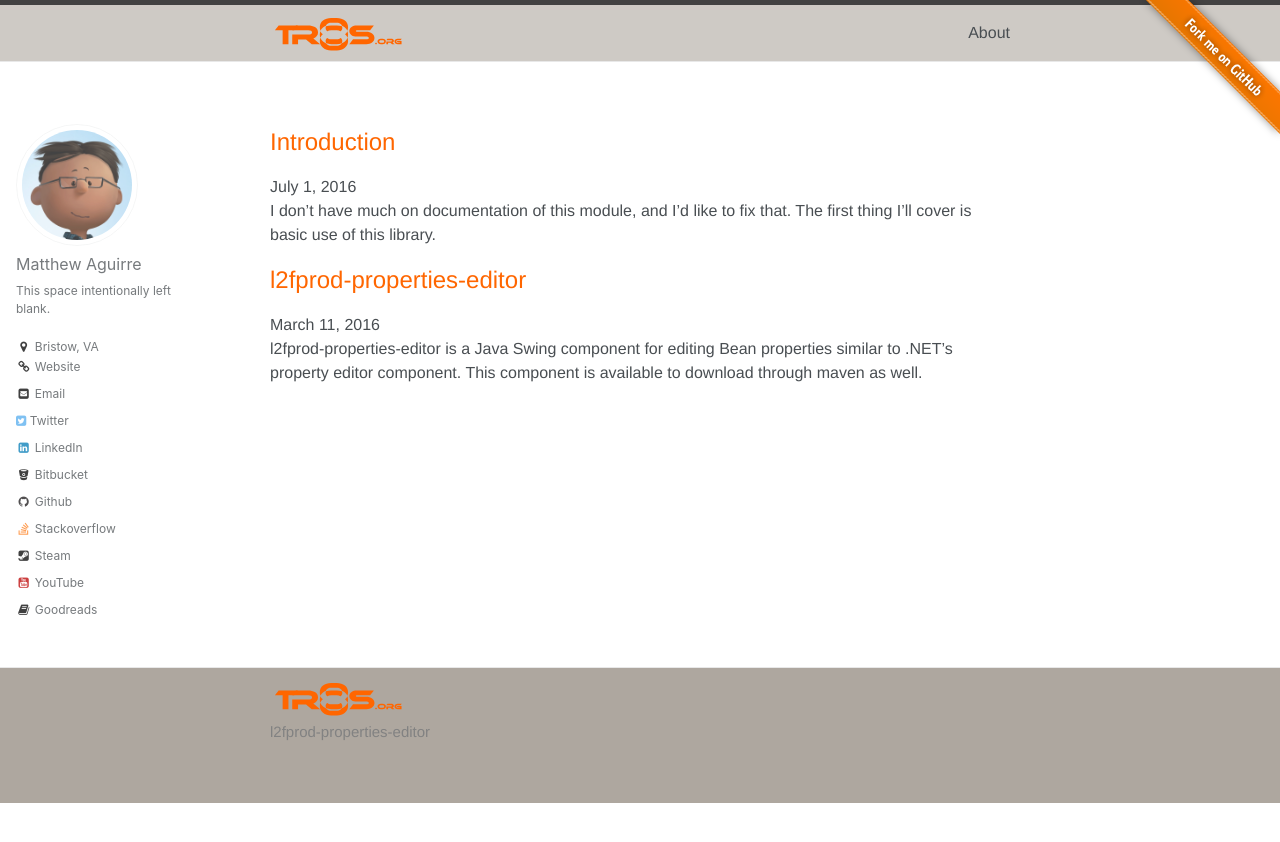
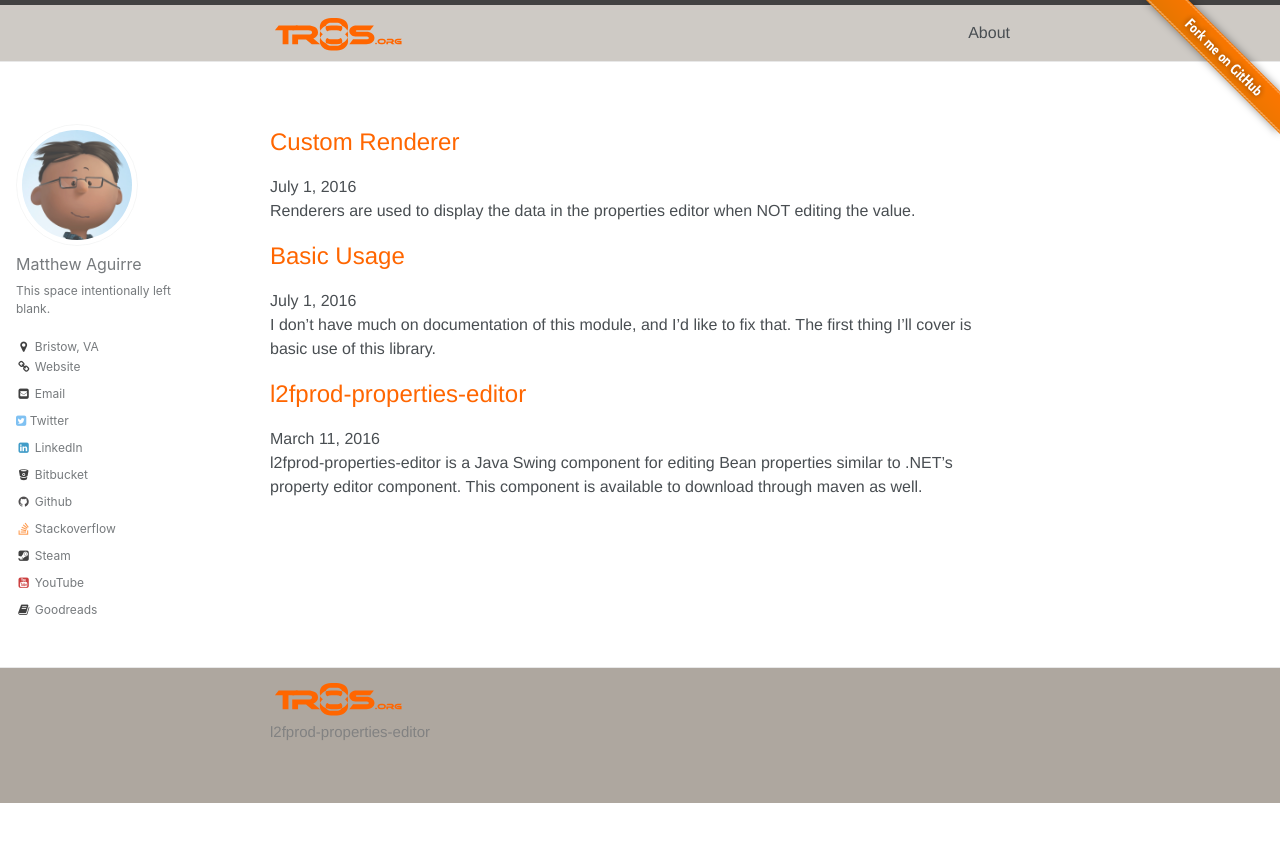
Before and after one commit to atomixnmc/l2fprod-properties-editor, a Jekyll site: the page built from index.html, in a window 1280 px wide. Shown: the top 842 px of the page. Built offline with Jekyll 4.4.1, drawn with Linux system fonts in a browser that asks for light colours; the list of posts is cut into pages by our own code; some of the changed lines change nothing that is shown.

Commit message:
Added documentation concerning renderers.

````diff
--- a/_posts/2016-07-01-intro.md
+++ b/_posts/2016-07-01-basic.md
@@ -1,6 +1,6 @@
 ---
 layout: post
-title: Introduction
+title: Basic Usage
 date: '2016-07-01 13:37:00 -0400'
 categories: dev
 tags:
--- /dev/null
+++ b/_posts/2016-07-01-custom-renderer.md
@@ -0,0 +1,175 @@
+---
+layout: post
+title: Custom Renderer
+date: '2016-07-01 13:37:00 -0400'
+categories: dev
+tags:
+  - documentation
+author: Matthew Aguirre
+---
+
+Renderers are used to display the data in the properties editor when NOT editing the value.
+
+These are generally pretty straight forward. The DefaultCellRenderer provides the ability to show an Icon and String rendering of the value to display.
+
+# Font Renderer
+
+Here is a quick example of a `Font` object being rendered using a `DefaultCellRenderer`.
+
+```java
+package com.l2fprod.common.swing.renderer;
+
+import com.l2fprod.common.annotations.RendererRegistry;
+import java.awt.Font;
+
+@RendererRegistry(type = Font.class)
+public class FontPropertyRenderer extends DefaultCellRenderer {
+
+    @Override
+    public void setValue(Object value) {
+        super.setValue(((Font) value).getFontName()
+                + ", "
+                + ((Font) value).getSize());
+    }
+}
+```
+
+Essentially, use the `RendererRegistry` custom annotation to register as a Renderer for the `Font` class type.
+
+Then call the `super.setValue(...)` with a `String` value to represent the value of the `Font` object to modify. This will display the name and the font size of the Font object.
+
+# Color Renderer
+
+Here you can see that we are registering the class to be a renderer for the `Color` class type.
+
+```java
+package com.l2fprod.common.swing.renderer;
+
+import com.l2fprod.common.annotations.RendererRegistry;
+import java.awt.Color;
+import java.awt.Component;
+import java.awt.Graphics;
+import java.awt.Graphics2D;
+import java.awt.Paint;
+
+import javax.swing.Icon;
+import javax.swing.UIManager;
+
+/**
+ * ColorCellRenderer.
+ */
+@RendererRegistry(type = Color.class)
+public class ColorCellRenderer extends DefaultCellRenderer {
+
+    public static String toHex(Color color) {
+        String red = Integer.toHexString(color.getRed());
+        String green = Integer.toHexString(color.getGreen());
+        String blue = Integer.toHexString(color.getBlue());
+
+        if (red.length() == 1) {
+            red = "0" + red;
+        }
+        if (green.length() == 1) {
+            green = "0" + green;
+        }
+        if (blue.length() == 1) {
+            blue = "0" + blue;
+        }
+        return ("#" + red + green + blue).toUpperCase();
+    }
+
+    @Override
+    protected String convertToString(Object value) {
+        if (value instanceof Integer) {
+            value = new Color(((Integer) value));
+        }
+        if (!(value instanceof Color)) {
+            return null;
+        }
+
+        Color color = (Color) value;
+        return "R:" + color.getRed() + " G:" + color.getGreen() + " B:"
+                + color.getBlue() + " - " + toHex(color);
+    }
+
+    @Override
+    protected Icon convertToIcon(Object value) {
+        if (value == null) {
+            return null;
+        }
+        if (value instanceof Integer) {
+            value = new Color(((Integer) value));
+        }
+        return new PaintIcon((Paint) value);
+    }
+
+    public static class PaintIcon implements Icon {
+
+        private final Paint color;
+        private final int width;
+        private final int height;
+
+        public PaintIcon(Paint color) {
+            this(color, 20, 10);
+        }
+
+        public PaintIcon(Paint color, int width, int height) {
+            this.color = color;
+            this.width = width;
+            this.height = height;
+        }
+
+        @Override
+        public int getIconHeight() {
+            return height;
+        }
+
+        @Override
+        public int getIconWidth() {
+            return width;
+        }
+
+        @Override
+        public void paintIcon(Component c, Graphics g, int x, int y) {
+            Graphics2D g2d = (Graphics2D) g;
+            Paint oldPaint = g2d.getPaint();
+
+            if (color != null) {
+                g2d.setPaint(color);
+                g.fillRect(x, y, getIconWidth(), getIconHeight());
+            }
+
+            g.setColor(UIManager.getColor("controlDkShadow"));
+            g.drawRect(x, y, getIconWidth(), getIconHeight());
+
+            g2d.setPaint(oldPaint);
+        }
+    }
+}
+```
+
+In this case, I am not calling `super.setValue(...)`, instead I am overriding the `convertToIcon` and `convertToString` methods. The DefaultCellRenderer class uses the setValue() method to call these 2 methods.
+
+```java
+@Override
+public void setValue(Object value) {
+    String text = convertToString(value);
+    Icon icon = convertToIcon(value);
+
+    setText(text == null ? "" : text);
+    setIcon(icon);
+    setDisabledIcon(icon);
+}
+
+protected String convertToString(Object value) {
+    return objectRenderer.getText(value);
+}
+
+protected Icon convertToIcon(Object value) {
+    return null;
+}
+```
+
+So when it is done; you get an icon of the color, the RGB, and Hex representation.
+
+![]({{site.baseurl}}/tros-images/color-screen.png)
````
Also changed, not shown: tros-images/color-screen.png (added).
